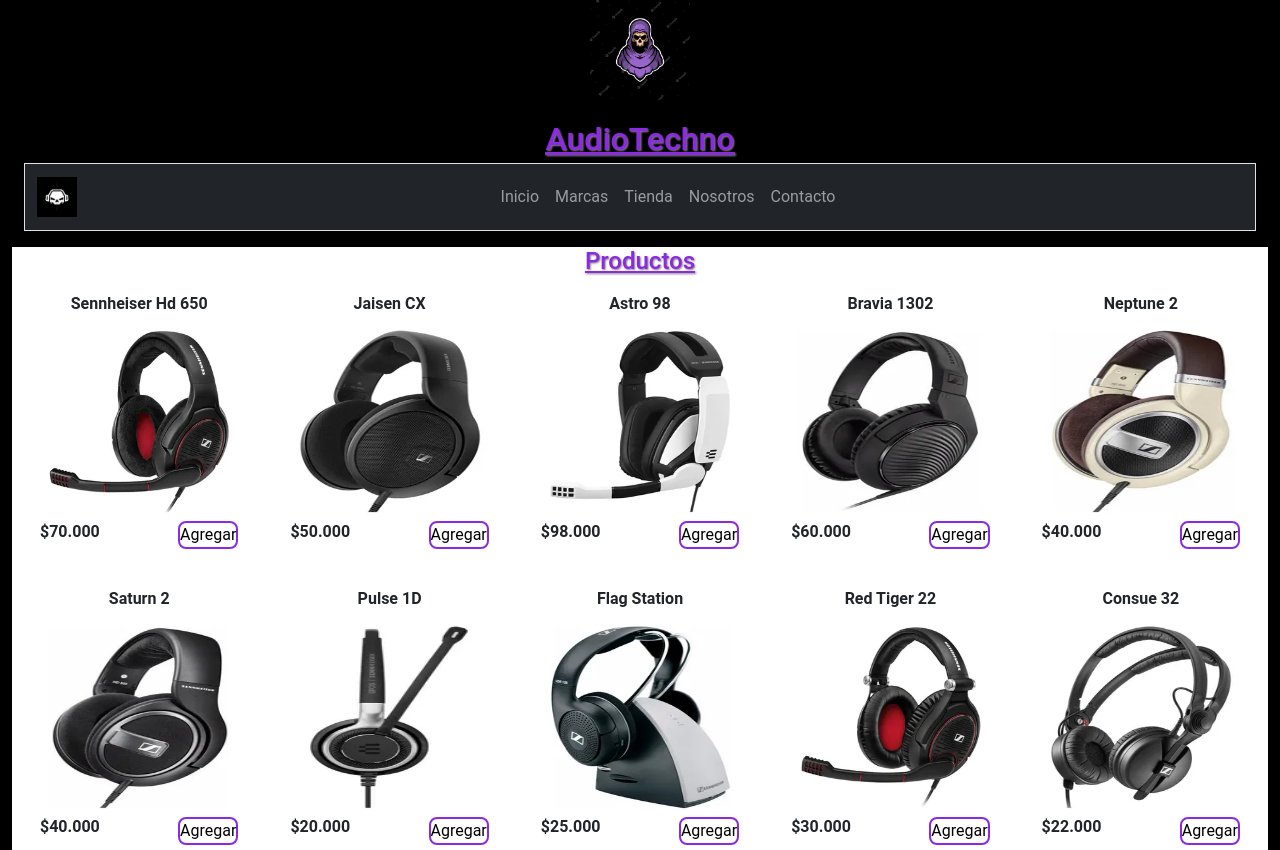
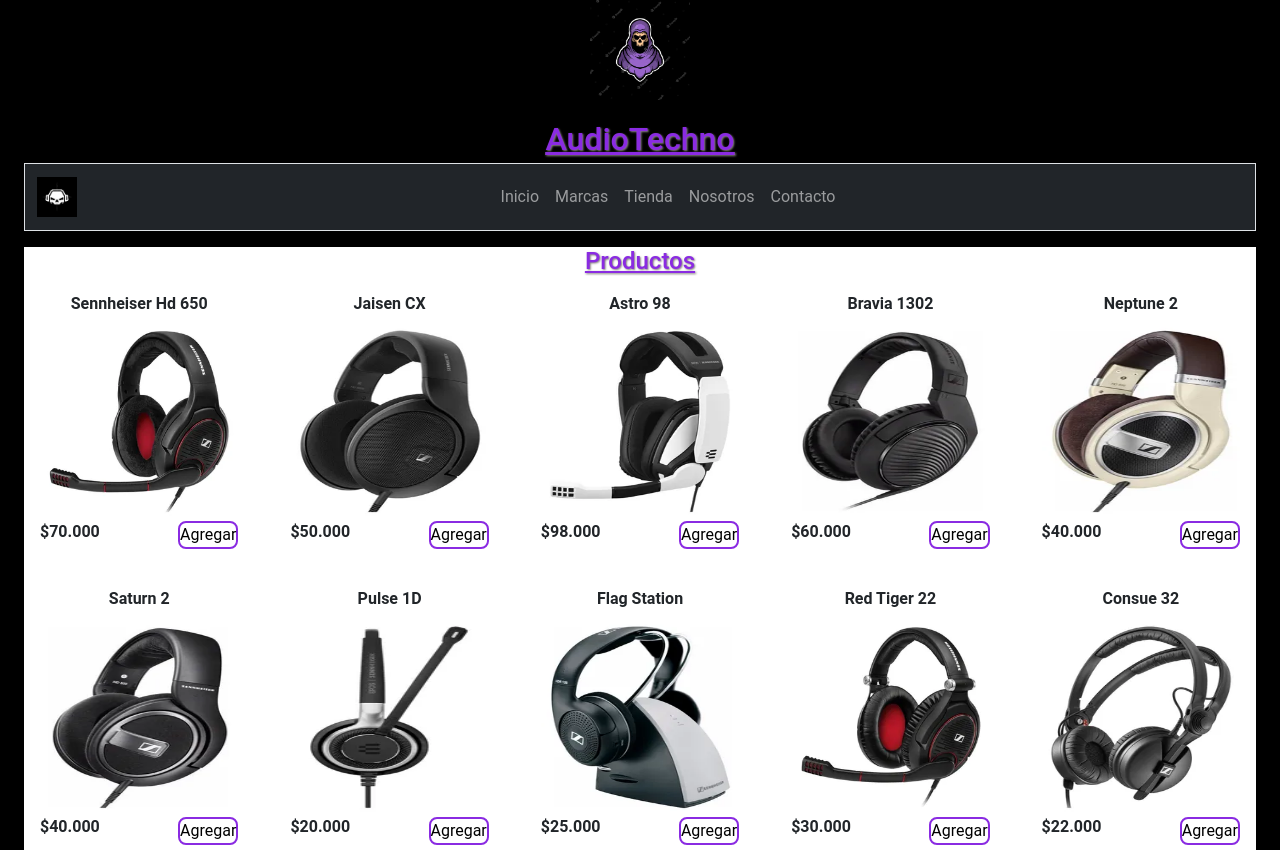
Before and after one commit to dr-matiasgodoy/audiotechno-godoy, a website: page pages/tienda.html in a window 1280 px wide. Shown: the top 850 px of the page. Drawn offline with nearby package versions, Linux system fonts and the light colour scheme.

Commit message:
Alineando tienda y marca

```diff
--- a/pages/tienda.html
+++ b/pages/tienda.html
@@ -61,13 +61,10 @@
     <!-- Fin Header -->
 
     <!-- Inicio Main -->
-    <main class="main-tienda">
-
-  <section class="container-fluid">
-
+    <main class="container-fluid">
+      <section class="main-tienda">
         <h2 class="tienda-h2">Productos</h2>
-
-      <section class="page-content">
+        <section class="page-content">
         <div class="product-container">
           <h3 class="tienda-h3-titulo">Sennheiser Hd 650</h3>
           <img src="../images/productos/producto1.jpg" class="imagen-tienda" alt="auricular">
@@ -187,9 +184,9 @@
           </div>
 
         </div>
-      </section>
+        </section>
 
-    </section>
+       </section>
 
 
     </main>
```
Also changed, not shown: pages/marcas.html (+12 -3 lines).
